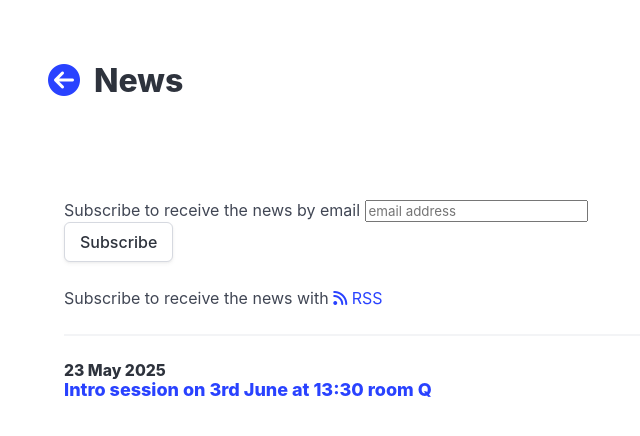
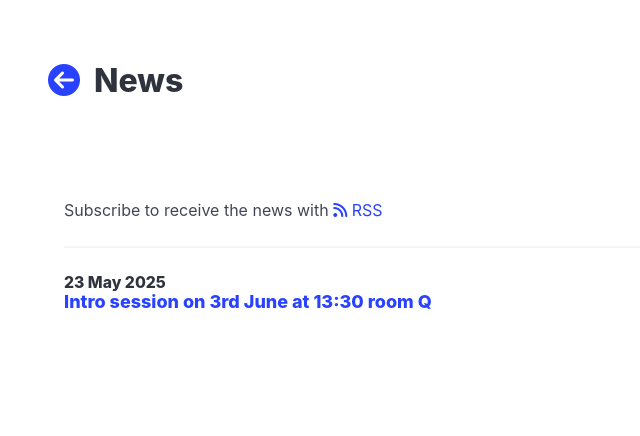
Before and after one commit to tudelft3d/geo2020, a Jekyll site: the page built from news/index.md, in a window 1280 px wide. Shown: the top 436 px of the page, without its empty margins (0-640 px from the left). Built offline with Jekyll 4.4.1, drawn with Linux system fonts in a browser that asks for light colours; comment, search, counter and statistics services are not loaded.

Commit message:
remove mailchimp

```diff
--- a/news/index.md
+++ b/news/index.md
@@ -3,20 +3,6 @@ layout: page
 title: News
 permalink: /news/
 ---
-
-
-
-<link href="//cdn-images.mailchimp.com/embedcode/slim-081711.css" rel="stylesheet" type="text/css">
-<div id="mc_embed_signup">
-<form action="//github.us11.list-manage.com/subscribe/post?u=396763b695fc63ad2656f7683&amp;id=b32a934486" method="post" id="mc-embedded-subscribe-form" name="mc-embedded-subscribe-form" class="validate" target="_blank" novalidate>
-<div id="mc_embed_signup_scroll">
-<label for="mce-EMAIL">Subscribe to receive the news by email</label>
-<input type="email" value="" name="EMAIL" class="email" id="mce-EMAIL" placeholder="email address" required>
-<!-- real people should not fill this in and expect good things - do not remove this or   risk form bot signups-->
-<div style="position: absolute; left: -5000px;"><input type="text" name="   b_396763b695fc63ad2656f7683_b32a934486" tabindex="-1" value=""></div>
-<div class="clear"><input type="submit" value="Subscribe" name="subscribe" id="mc-embedded-subscribe" class="button"></div>
-
-<br>
 
 <p>Subscribe to receive the news with <a href="{{ site.baseurl }}/feed.xml"><i class="fa fa-rss"></i> RSS</a></p>
 
```
